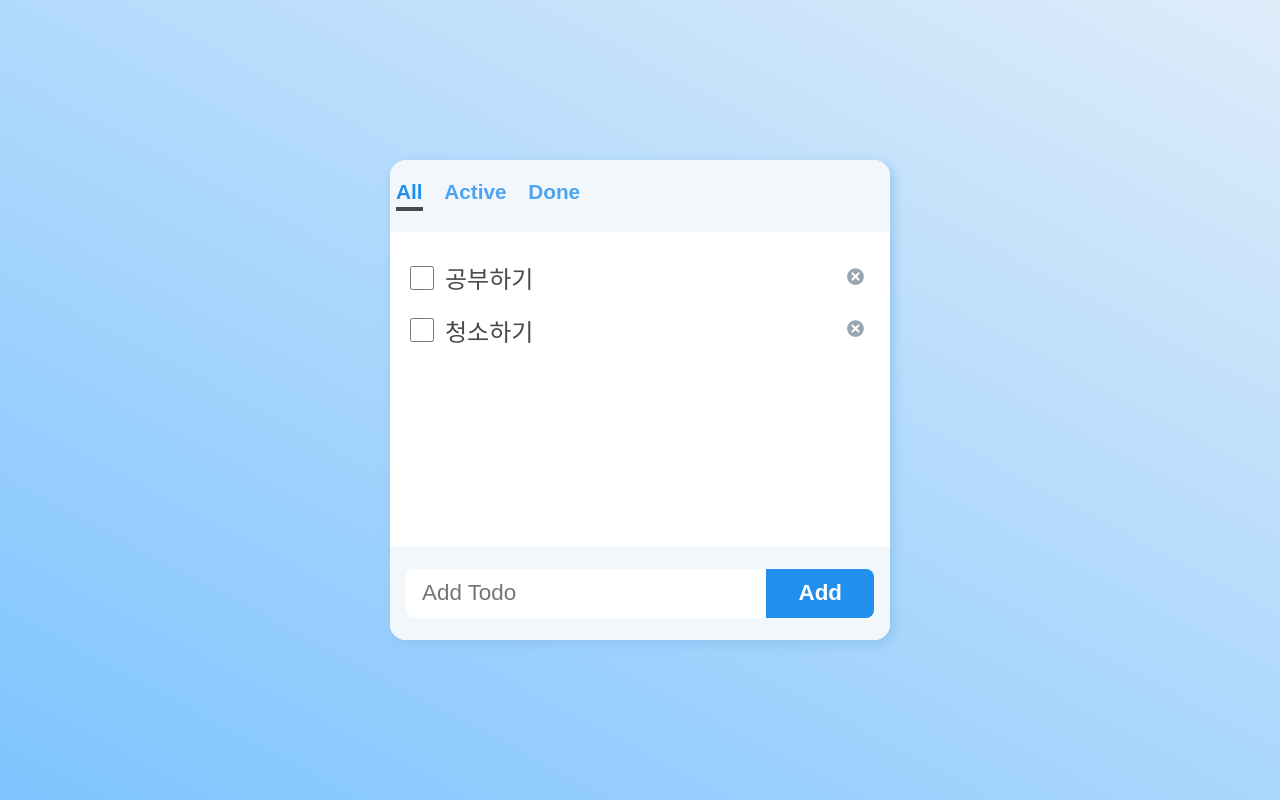
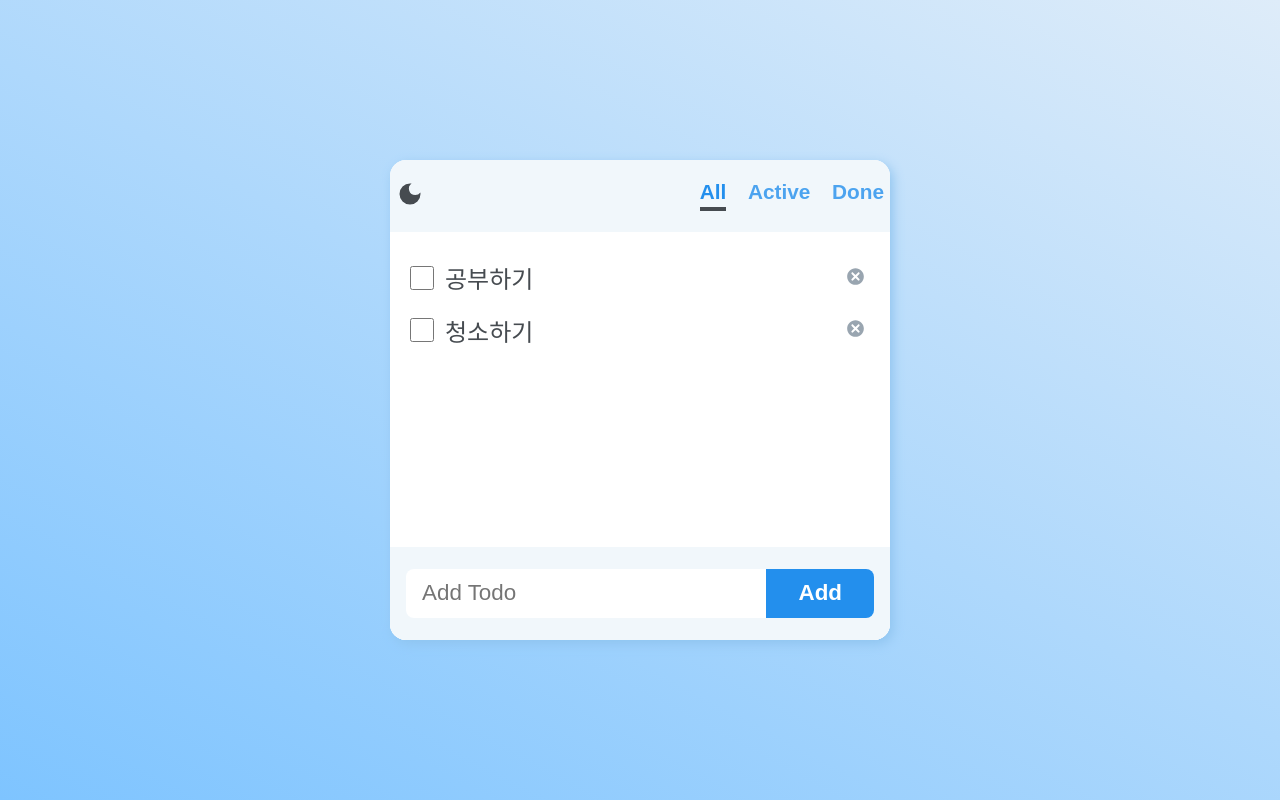
Before and after one commit to dazzel3/react-todo-dream-coding, a React (Create React App) app: page / in a window 1280 px wide. Built offline with nearby package versions, Linux system fonts and the light colour scheme.

Commit message:
feat: create DarkModeContext

```diff
--- a/src/App.jsx
+++ b/src/App.jsx
@@ -1,6 +1,7 @@
 import React, { useState } from 'react';
 import TodoList from './components/TodoList/TodoList';
 import Header from './components/Header/Header';
+import { DarkModeProvider } from './context/DarkModeContext';
 
 const filters = ['all', 'active', 'done'];
 
@@ -8,9 +9,9 @@ export default function App() {
   const [filter, setFilter] = useState(filters[0]);
 
   return (
-    <>
+    <DarkModeProvider>
       <Header filters={filters} filter={filter} onChange={setFilter} />
       <TodoList filter={filter} />
-    </>
+    </DarkModeProvider>
   );
 }
--- a/src/components/Header/Header.jsx
+++ b/src/components/Header/Header.jsx
@@ -1,9 +1,20 @@
-import React from 'react';
+import React, { useContext } from 'react';
 import styles from './Header.module.css';
+import { MdOutlineDarkMode, MdDarkMode } from 'react-icons/md';
+import { DarkModeContext } from '../../context/DarkModeContext';
 
 export default function Header({ filters, filter, onChange }) {
+  const { darkMode, toggleMode } = useContext(DarkModeContext);
+
   return (
     <header className={styles.header}>
+      <button className={styles.button} onClick={toggleMode}>
+        {darkMode ? (
+          <MdOutlineDarkMode color='#464b50' size={28} />
+        ) : (
+          <MdDarkMode color='#464b50' size={28} />
+        )}
+      </button>
       <ul className={styles.filters}>
         {filters.map((item, index) => (
           <li key={index}>
--- a/src/components/Header/Header.module.css
+++ b/src/components/Header/Header.module.css
@@ -3,6 +3,10 @@
   justify-content: space-between;
   align-items: center;
   background: var(--color-bg-dark);
+}
+
+.button {
+  background-color: transparent;
 }
 
 .filters {
--- /dev/null
+++ b/src/context/DarkModeContext.jsx
@@ -0,0 +1,14 @@
+import React, { createContext, useState } from 'react';
+
+export const DarkModeContext = createContext();
+
+export function DarkModeProvider({ children }) {
+  const [darkMode, setDarkMode] = useState(false);
+  const toggleMode = () => setDarkMode((mode) => !mode);
+
+  return (
+    <DarkModeContext.Provider value={{ darkMode, toggleMode }}>
+      {children}
+    </DarkModeContext.Provider>
+  );
+}
```
